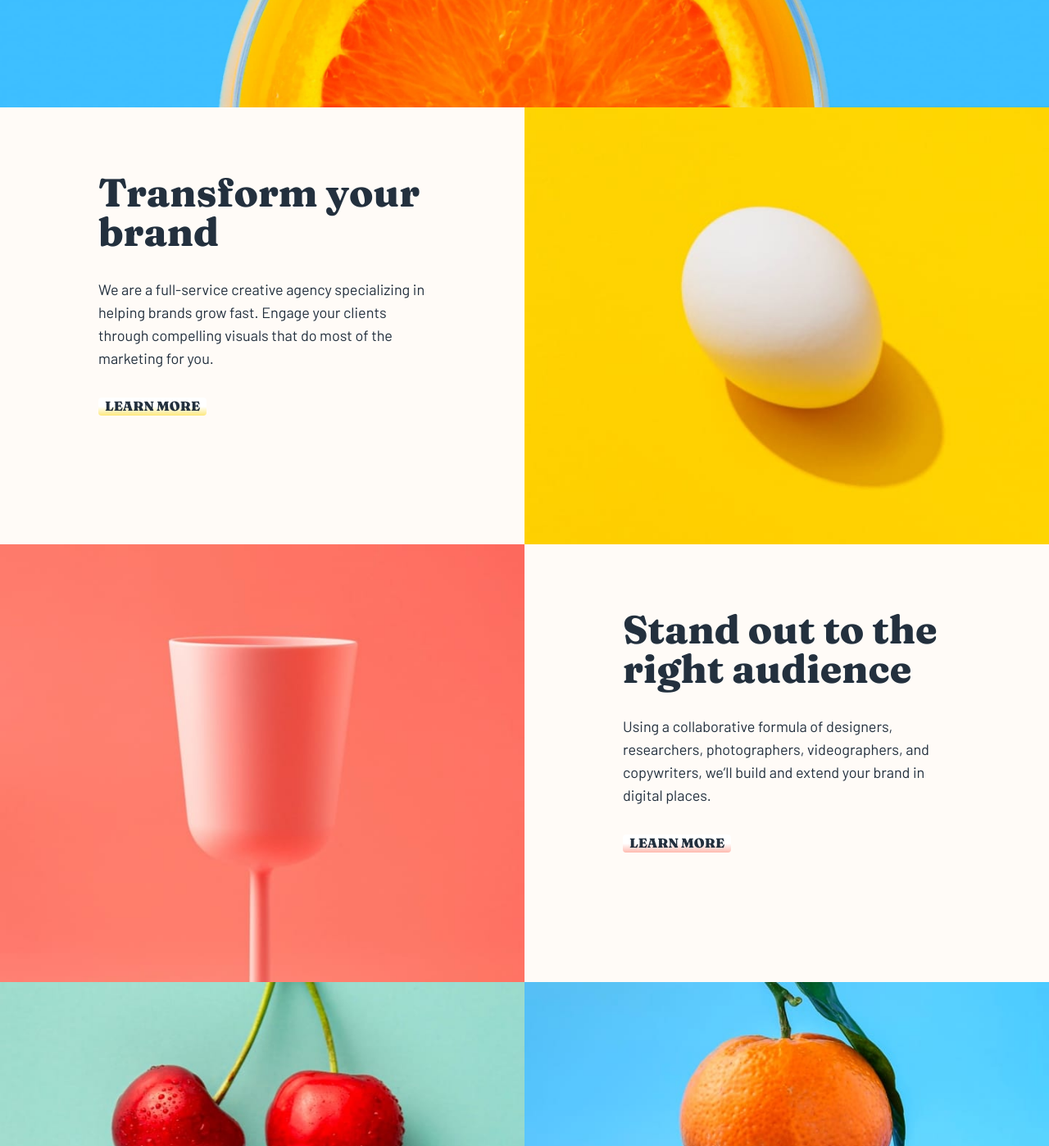
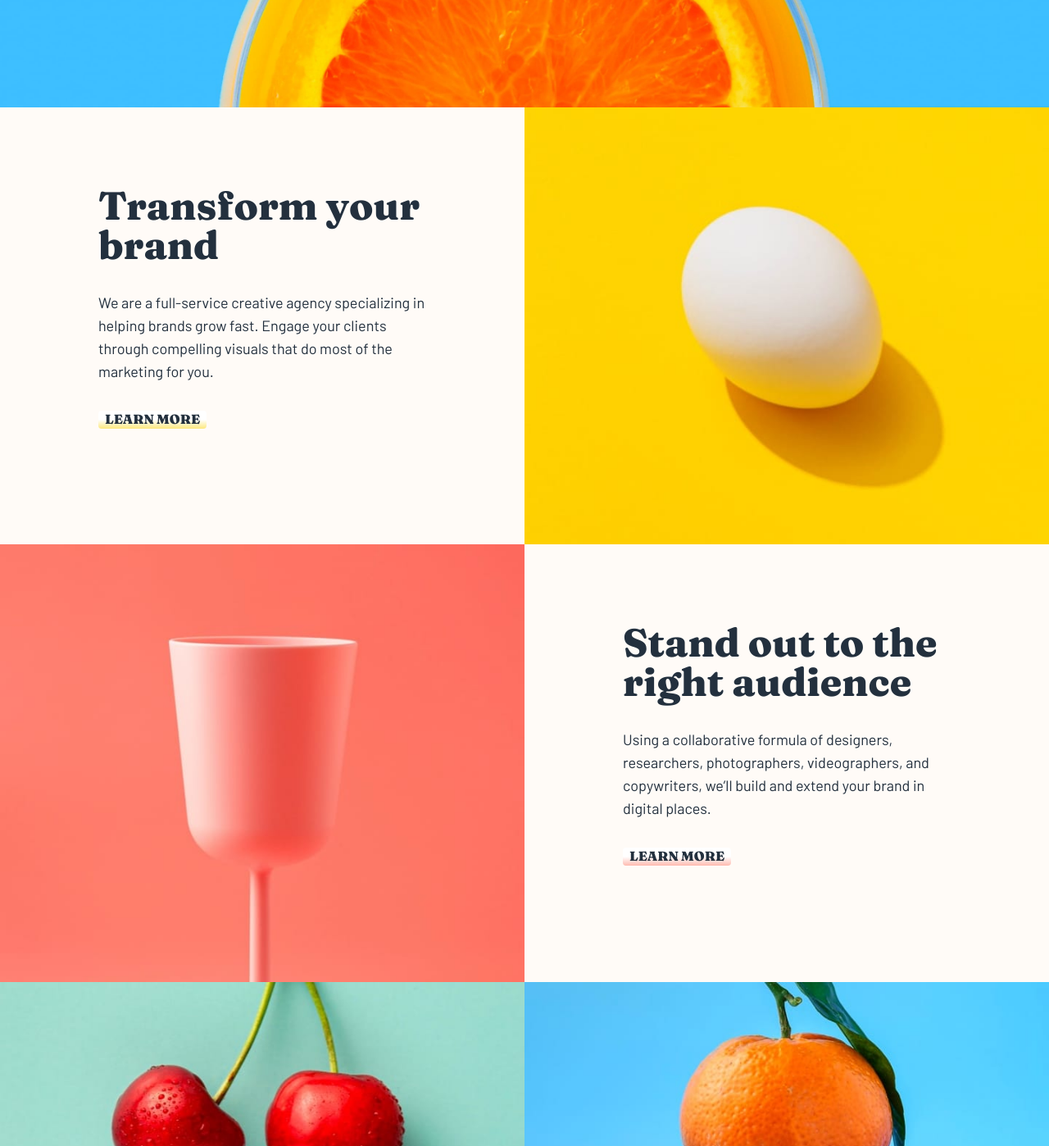
Before and after one commit to VickyAzola/SunnysideAgencyLandingPage, a plain HTML site: page index.html in a window 1280 px wide. Shown: the part 580-1978 px from the top of the page at 82% size. Drawn offline with nearby package versions, Linux system fonts and the light colour scheme.

Commit message:
Add files via upload

```diff
--- a/index.html
+++ b/index.html
@@ -44,7 +44,7 @@
     <article class="md:grid md:grid-cols-2">
       <img class="w-full md:hidden block"  src="images/mobile/image-transform.jpg" alt="egg">
       <img class="w-full hidden md:block md:order-last h-full"  src="images/desktop/image-transform.jpg" alt="egg">
-      <div class="text-center md:text-left text-[#23303e] mx-6 py-12 md:px-10 lg:px-24 lg:py-20">
+      <div class="text-center md:text-left text-[#23303e] mx-6 py-12 md:px-10 lg:p-24">
         <h2 class="text-4xl lg:text-5xl font-extrabold">Transform your brand</h2>
         <p class="my-8 text-lg">We are a full-service creative agency specializing in helping brands grow fast.
           Engage your clients through compelling visuals that do most of the marketing for you.
@@ -56,7 +56,7 @@
     <article class="md:grid md:grid-cols-2">
       <img class="w-full md:hidden block"  src="images/mobile/image-stand-out.jpg" alt="cup">
       <img class="w-full hidden md:block h-full"  src="images/desktop/image-stand-out.jpg" alt="egg">
-      <div class="text-center md:text-left text-[#23303e] mx-6 py-12 md:px-10 lg:px-24 lg:py-20">
+      <div class="text-center md:text-left text-[#23303e] mx-6 py-12 md:px-10 lg:p-24">
         <h2 class="text-4xl lg:text-5xl font-extrabold">Stand out to the right audience</h2>
         <p class="my-8 text-lg">Using a collaborative formula of designers, researchers, photographers, videographers, and copywriters, we’ll build and extend your brand in digital places.</p>
         <a class="bgRed-a font-black uppercase rounded px-2 pb-[.1rem]" href="#">Learn more</a>
```
